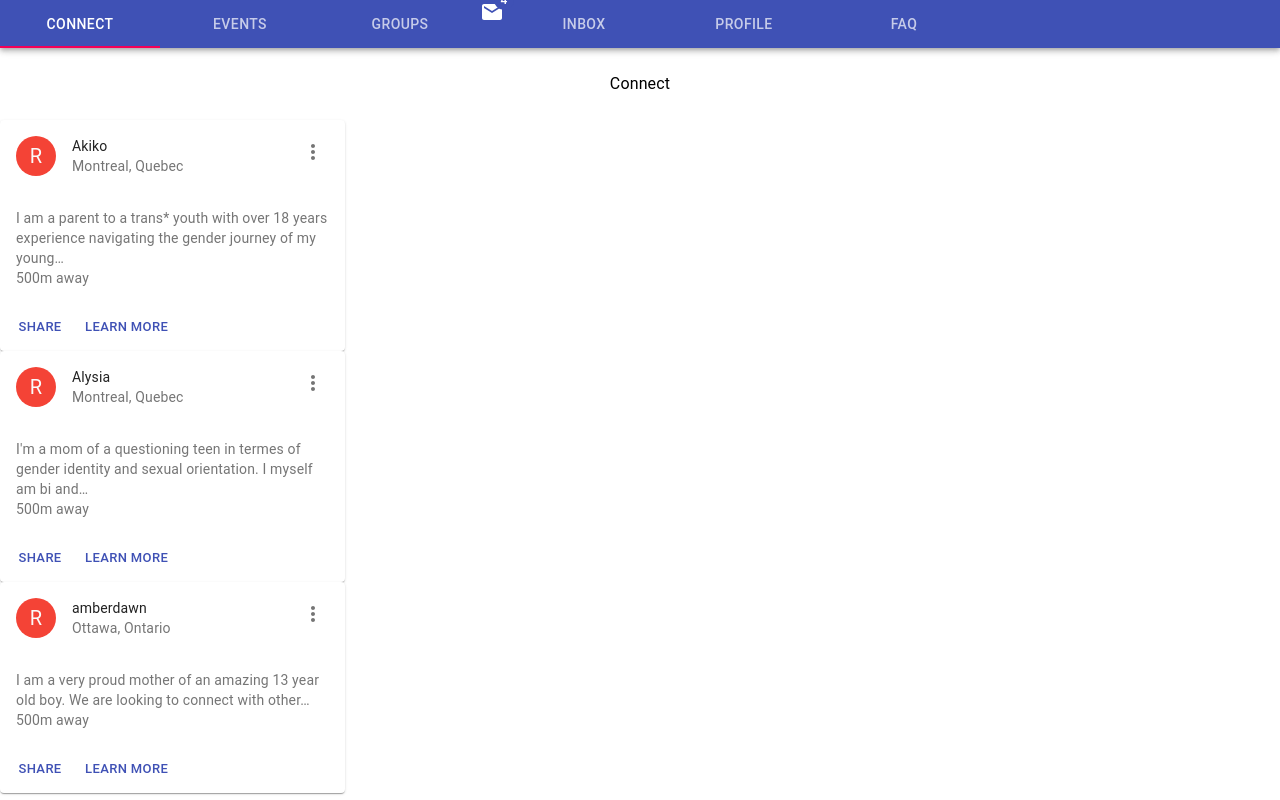
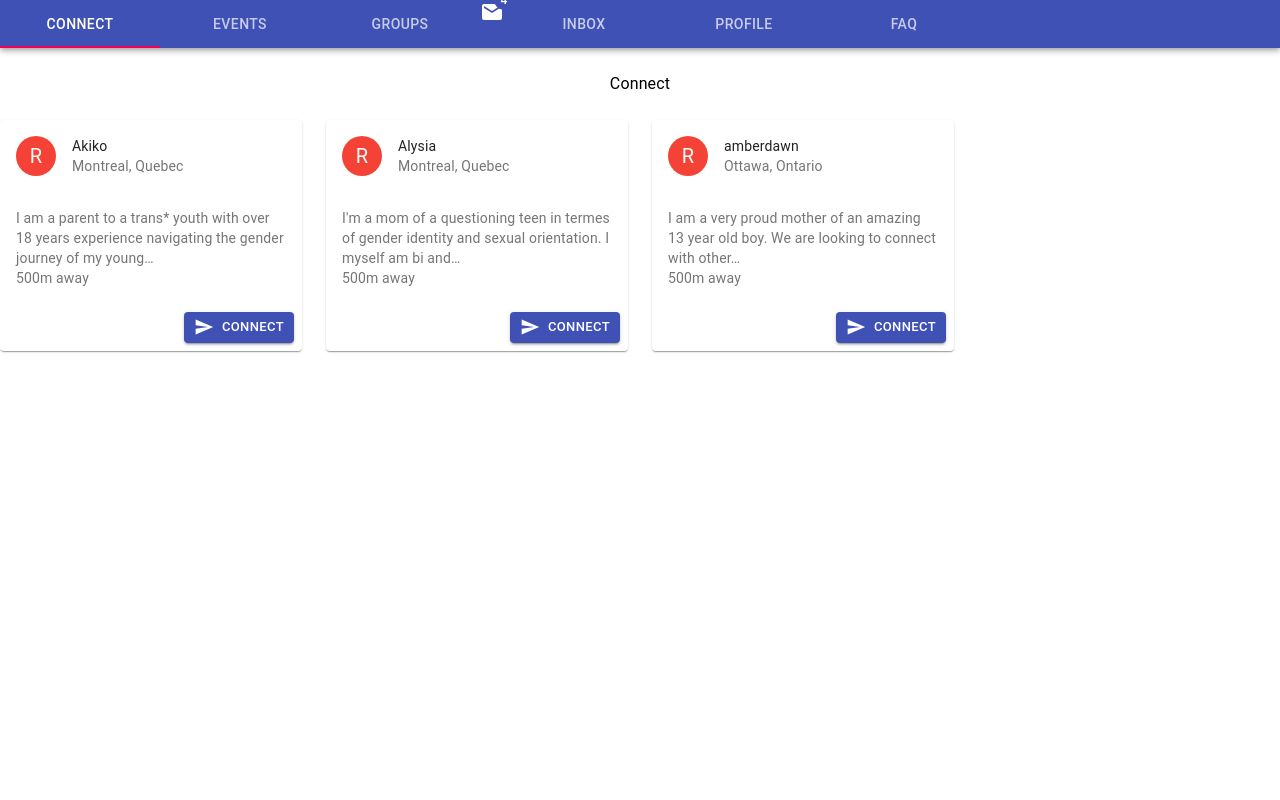
Before and after one commit to chrisdivina-ls/pridehacks-2019, a React app in the folder connect-locally/: page / in a window 1280 px wide. Built offline with nearby package versions, Linux system fonts and the light colour scheme.

Commit message:
Add layout for grids

```diff
--- a/connect-locally/src/components/UserCard.js
+++ b/connect-locally/src/components/UserCard.js
@@ -5,16 +5,14 @@ import CardHeader from '@material-ui/core/CardHeader';
 import CardContent from '@material-ui/core/CardContent';
 import CardActions from '@material-ui/core/CardActions';
 import Avatar from '@material-ui/core/Avatar';
-import IconButton from '@material-ui/core/IconButton';
 import Typography from '@material-ui/core/Typography';
 import { red } from '@material-ui/core/colors';
 import Button from '@material-ui/core/Button';
-import MoreVertIcon from '@material-ui/icons/MoreVert';
+import SendIcon from '@material-ui/icons/Send';
 
 const useStyles = makeStyles(theme => ({
   card: {
-    textAlign: 'left',
-    maxWidth: 345
+    textAlign: 'left'
   },
   expand: {
     transform: 'rotate(0deg)',
@@ -23,11 +21,18 @@ const useStyles = makeStyles(theme => ({
       duration: theme.transitions.duration.shortest
     })
   },
+  leftIcons: {
+    marginRight: theme.spacing(1)
+  },
   expandOpen: {
     transform: 'rotate(180deg)'
   },
   avatar: {
     backgroundColor: red[500]
+  },
+  actions: {
+    display: 'flex',
+    justifyContent: 'flex-end'
   }
 }));
 
@@ -44,11 +49,6 @@ const RecipeReviewCard = ({ user }) => {
             R
           </Avatar>
         }
-        action={
-          <IconButton aria-label="settings">
-            <MoreVertIcon />
-          </IconButton>
-        }
         title={user.username}
         subheader={`${location.city}, ${location.province}`}
       />
@@ -60,12 +60,10 @@ const RecipeReviewCard = ({ user }) => {
           500m away
         </Typography>
       </CardContent>
-      <CardActions>
-        <Button size="small" color="primary">
-          Share
-        </Button>
-        <Button size="small" color="primary">
-          Learn More
+      <CardActions className={classes.actions}>
+        <Button variant="contained" size="small" color="primary" className={classes.button}>
+          <SendIcon fontSize="small" className={classes.leftIcons} />
+          Connect
         </Button>
       </CardActions>
     </Card>
--- a/connect-locally/src/components/UserList.js
+++ b/connect-locally/src/components/UserList.js
@@ -1,14 +1,18 @@
 import React from 'react';
+import Grid from '@material-ui/core/Grid';
+
 import UserCard from './UserCard';
 import users from './users.json';
 
 const UserList = () => {
   return (
-    <React.Fragment>
+    <Grid container spacing={3}>
       {users.map(user => (
-        <UserCard key={user.id} user={user} />
+        <Grid item xs={6} sm={3}>
+          <UserCard key={user.id} user={user} />
+        </Grid>
       ))}
-    </React.Fragment>
+    </Grid>
   );
 };
 
```
